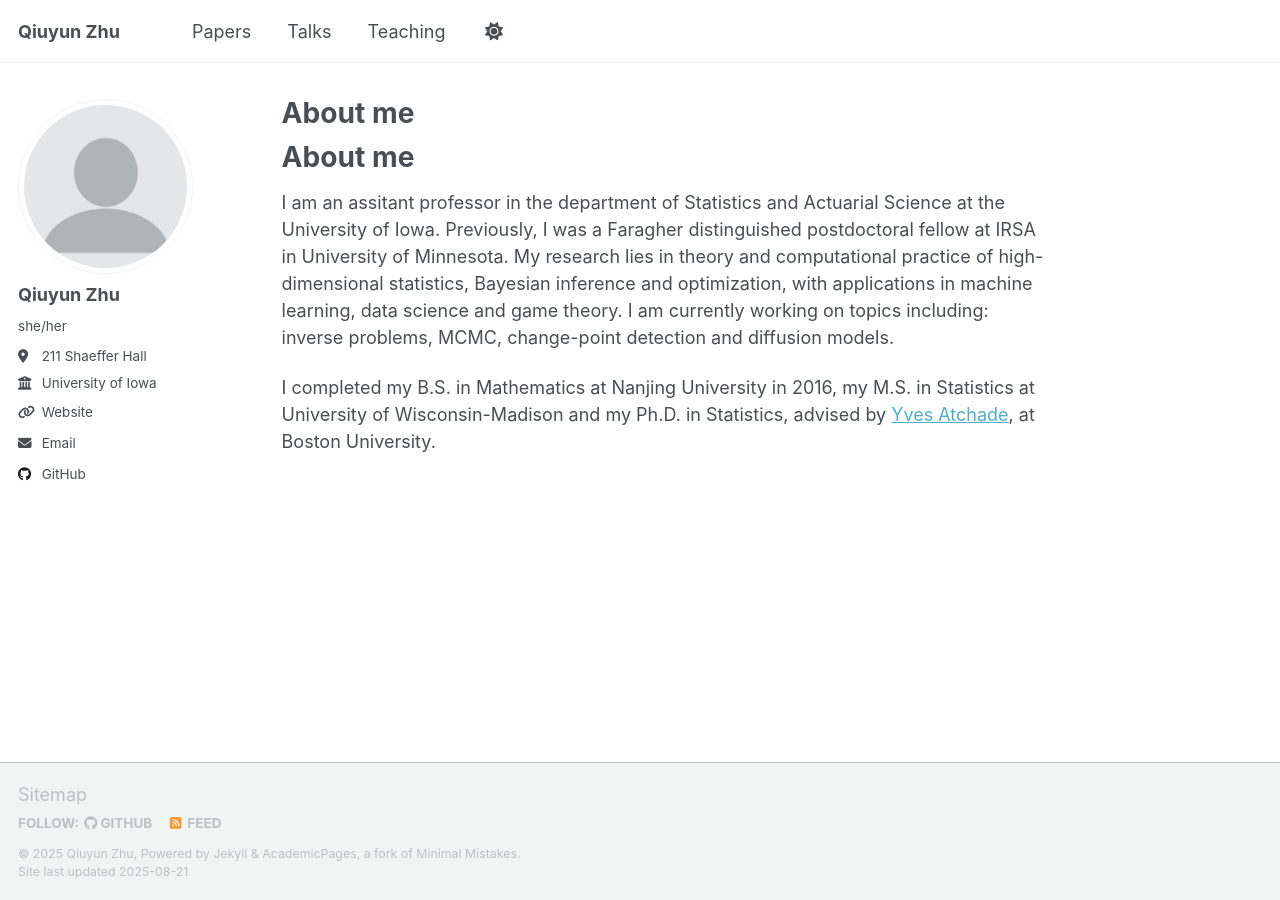
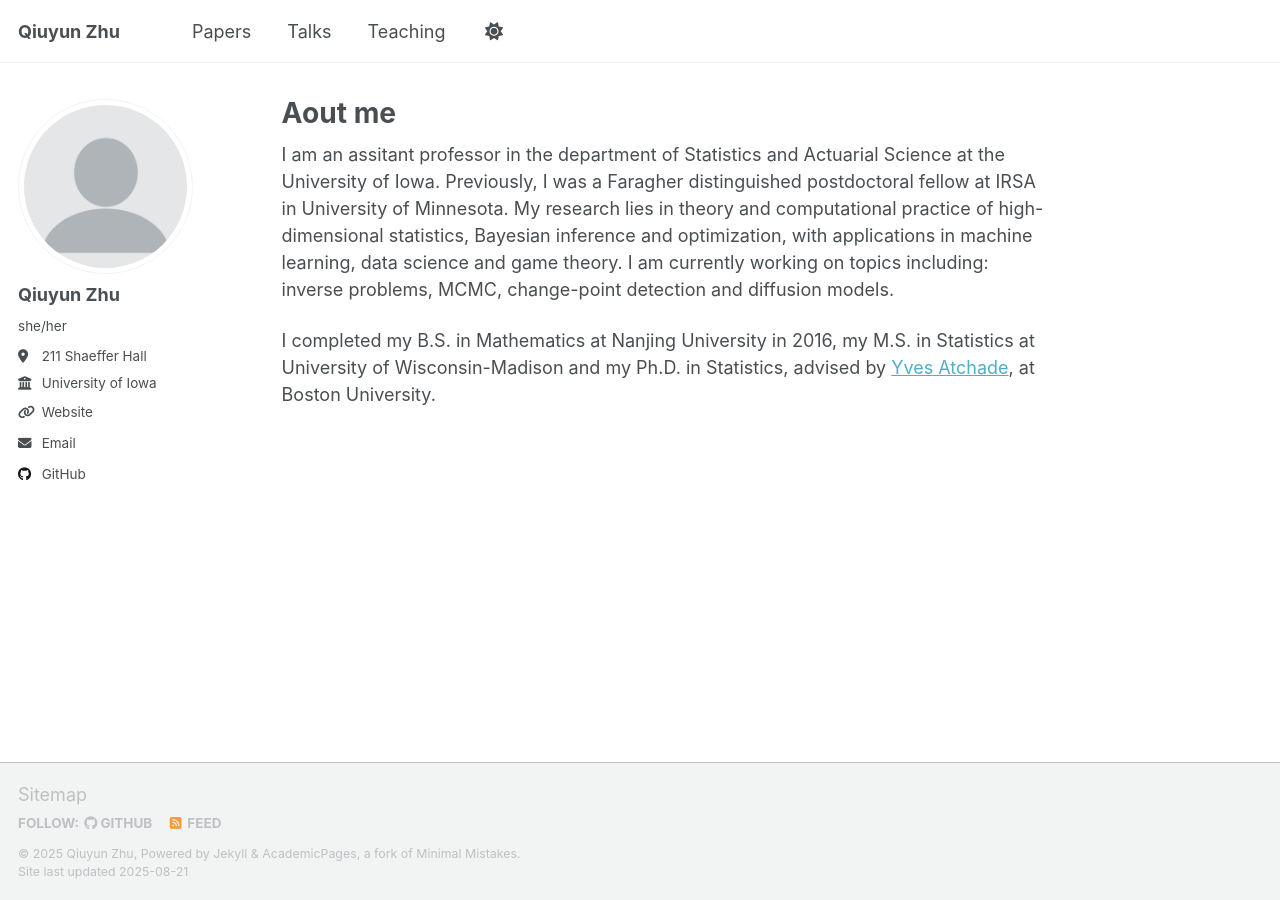
Before and after one commit to rachelwho/rachelwho.github.io, a Jekyll site: the page built from _pages/about.md, in a window 1280 px wide. Built offline with Jekyll 4.4.1, drawn with Linux system fonts in a browser that asks for light colours; our own code applies the rules of GitHub Pages for plain Markdown files; a script that is not in the unit is left out.

Commit message:
Update about.md

```diff
--- a/_pages/about.md
+++ b/_pages/about.md
@@ -1,5 +1,15 @@
-About me
-======
+---
+permalink: /
+title: "Aout me"
+author_profile: true
+redirect_from:
+  - /about/
+  - /about.html
+---
+
+
+
+
 I am an assitant professor in the department of Statistics and Actuarial Science at the University of Iowa. Previously, I was a Faragher distinguished postdoctoral fellow at IRSA in University of Minnesota. My research lies in theory and computational practice of high-dimensional statistics, Bayesian inference and optimization, with applications in machine learning, data science and game theory. I am currently working on topics including: inverse problems, MCMC, change-point detection and diffusion models.
 
 I completed my B.S. in Mathematics at Nanjing University in 2016, my M.S. in Statistics at University of Wisconsin-Madison and my Ph.D. in Statistics, advised by  [Yves Atchade](https://math.bu.edu/people/atchade/index.html), at Boston University.
```
